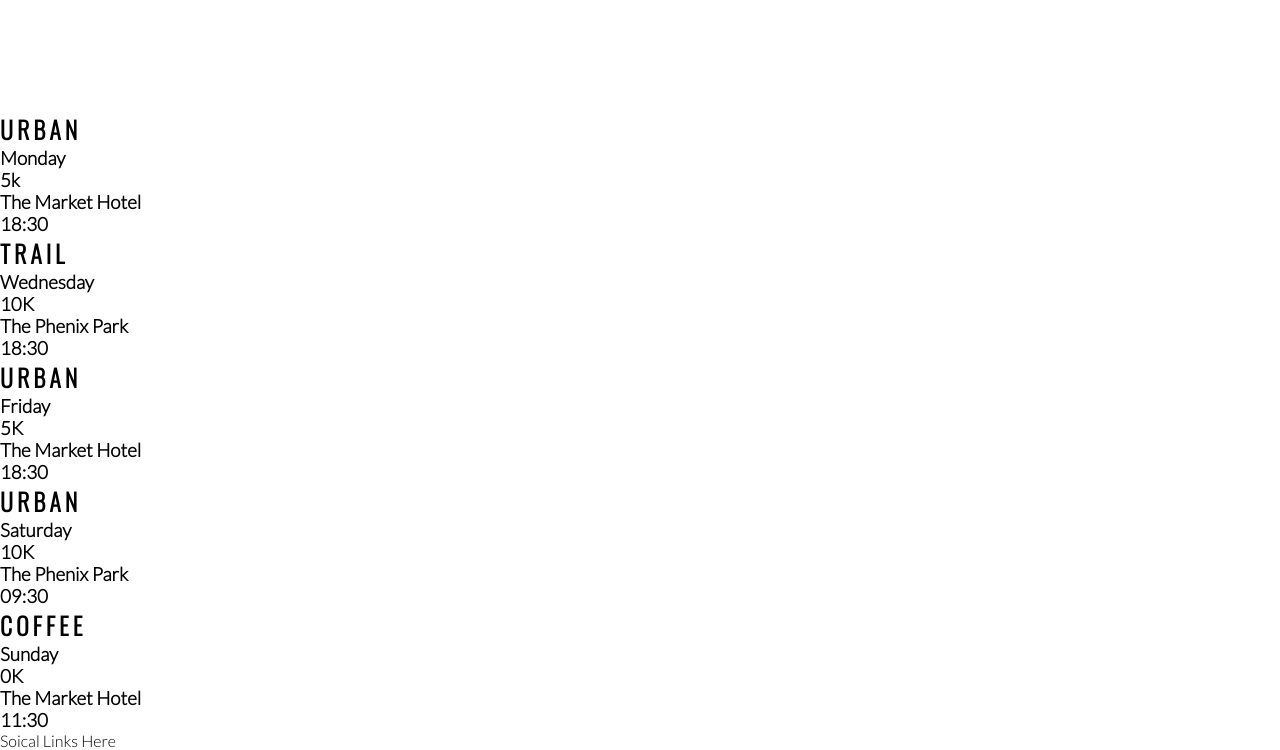
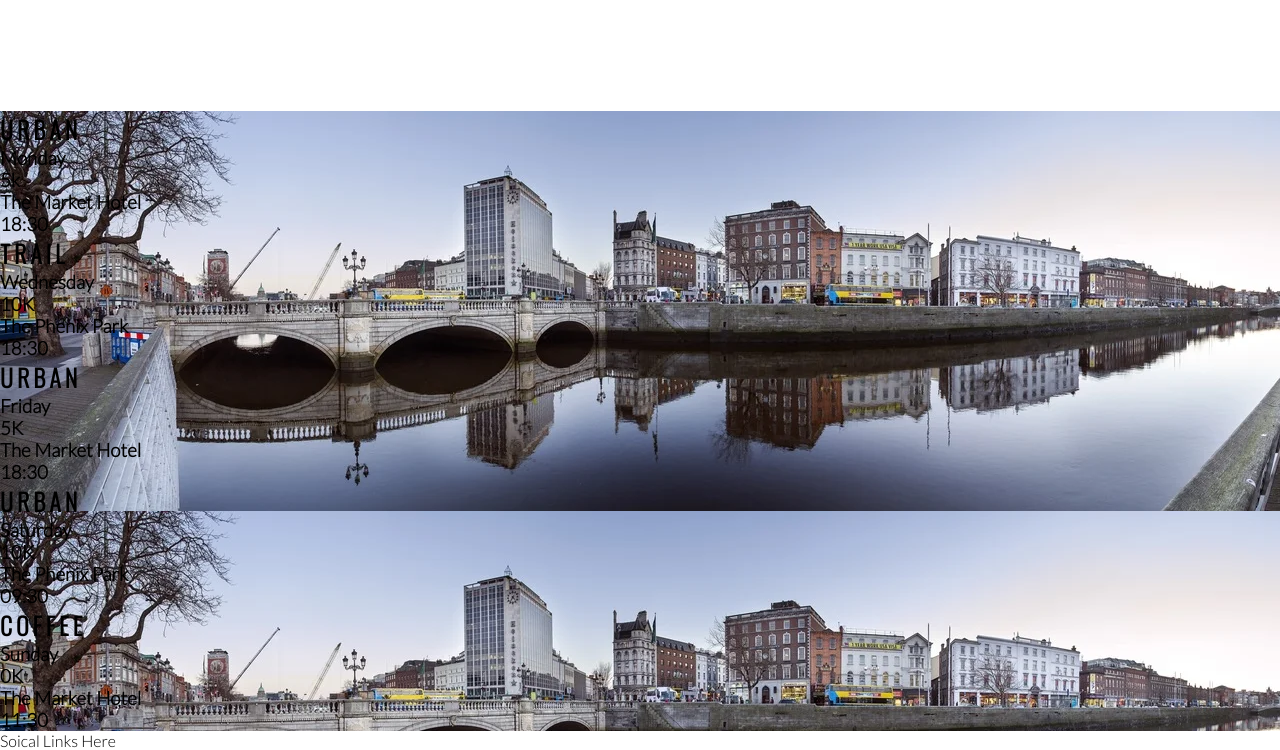
Before and after one commit to Christoph33one/Love-running, a plain HTML site: page index.html in a window 1280 px wide. Shown: the part 1184-1934 px from the top of the page. Drawn offline with nearby package versions, Linux system fonts and the light colour scheme.

Commit message:
add image to activity Times list

```diff
--- a/assets/css/style.css
+++ b/assets/css/style.css
@@ -161,6 +161,10 @@ hr {
     background-image: url('../ethos-center-image.jpg');
     height: 100%;
     border-radius: 50%;
+}
 
+/* event times*/
 
+#times {
+    background-image: url("../dublin-city.webp");
 }
--- a/index.html
+++ b/index.html
@@ -83,35 +83,41 @@
             </div>
         </div>
     </section>
-    <section>
+
+    <section id="times">
+        <div>
         <h2>Urban</h2>
         <h3>Monday</h3>
         <h3>5k</h3>
         <h3>The Market Hotel</h3>
         <h3>18:30</h3>
-    </section>
-    <section>
+        </div>
+
+        <div>
         <h2>Trail</h2>
         <h3>Wednesday</h3>
         <h3>10K</h3>
         <h3>The Phenix Park</h3>
         <h3>18:30</h3>
-    </section>
-    <section>
+    </div>
+
+        <div>
         <h2>Urban</h2>
         <h3>Friday</h3>
         <h3>5K</h3>
         <h3>The Market Hotel</h3>
         <h3>18:30</h3>
-    </section>
-    <section>
+        </div>
+
+        <div>
         <h2>Urban</h2>
         <h3>Saturday</h3>
         <h3>10K</h3>
         <h3>The Phenix Park</h3>
         <h3>09:30</h3>
-    </section>
-    <section>
+    </div>
+
+    <div>
         <h2>Coffee</h2>
         <h3>Sunday</h3>
         <h3>0K</h3>
```
Also changed, not shown: assets/dublin-city.webp (added).
